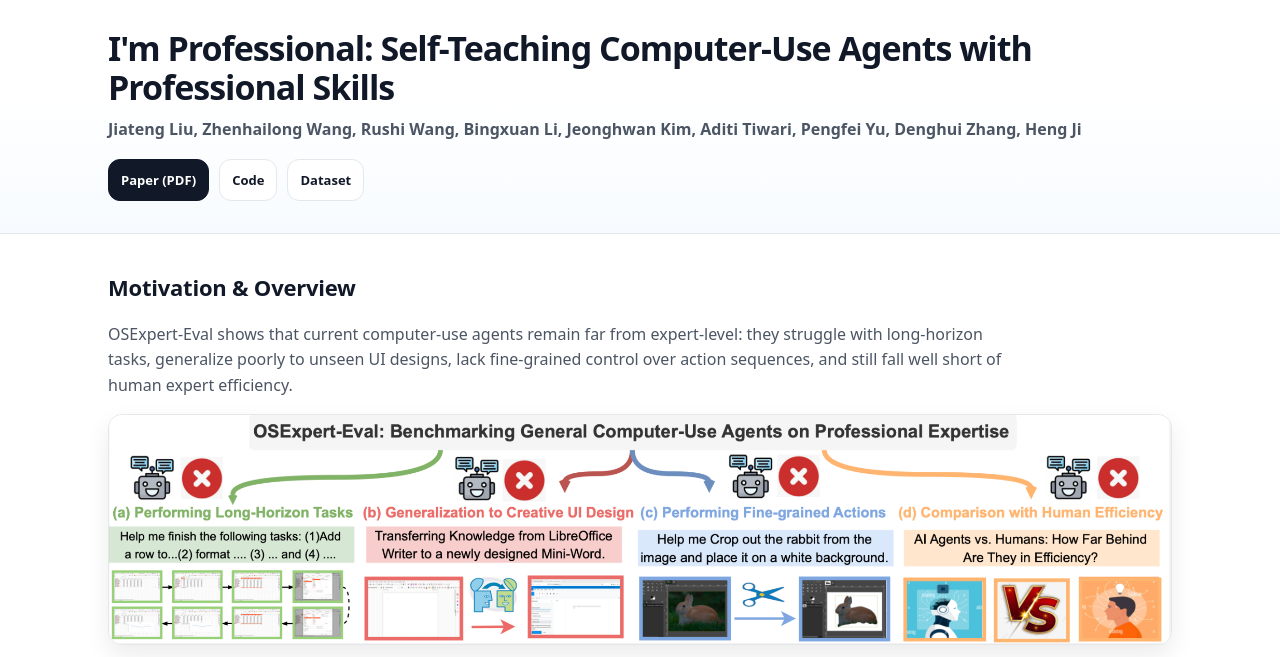
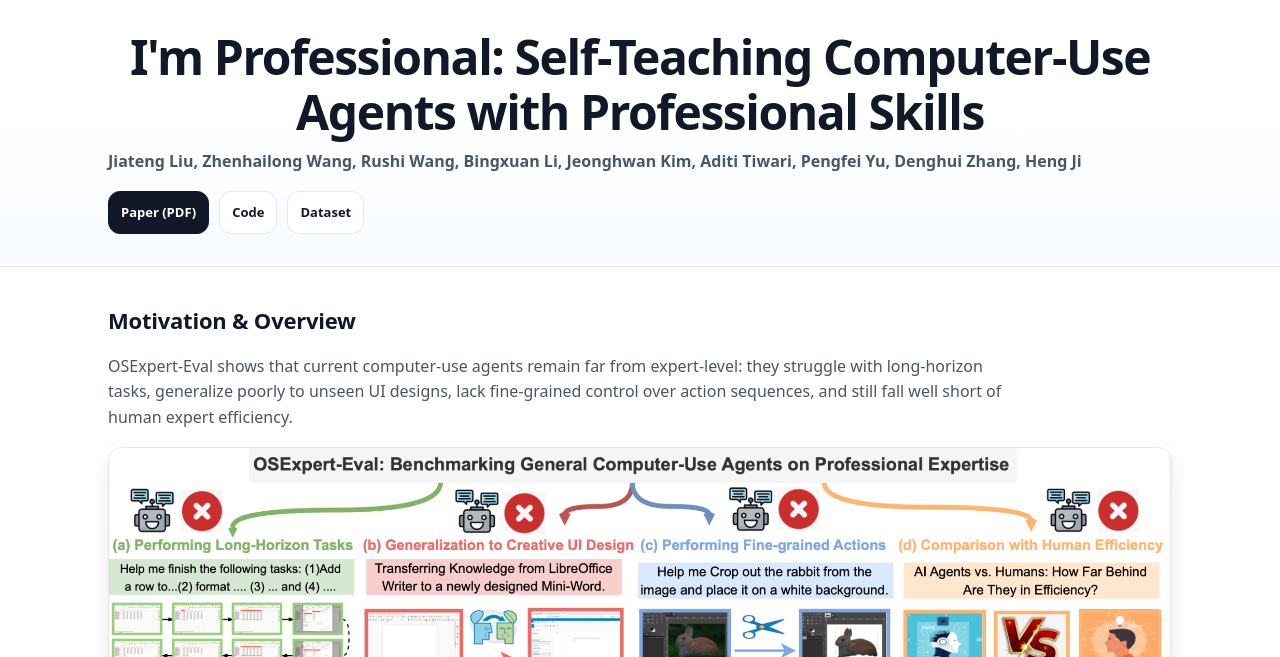
Before and after one commit to Oppugno-Rushi/OSExpert, a plain HTML site: page docs/index.html in a window 1280 px wide. Shown: the part 76-733 px from the top of the page. Drawn offline with Linux system fonts and the light colour scheme.

Commit message:
Increase hero title font size and center align

```diff
--- a/docs/assets/css/style.css
+++ b/docs/assets/css/style.css
@@ -42,9 +42,10 @@ body{
 .hero{padding:14px 0 24px}
 .hero__title{
   margin:8px 0 10px;
-  font-size:34px;
+  font-size:48px;
   line-height:1.15;
   letter-spacing:-.03em;
+  text-align:center;
 }
 .hero__authors{color:var(--muted);font-weight:600}
 .hero__buttons{display:flex;gap:10px;flex-wrap:wrap;margin:16px 0 8px}
```
